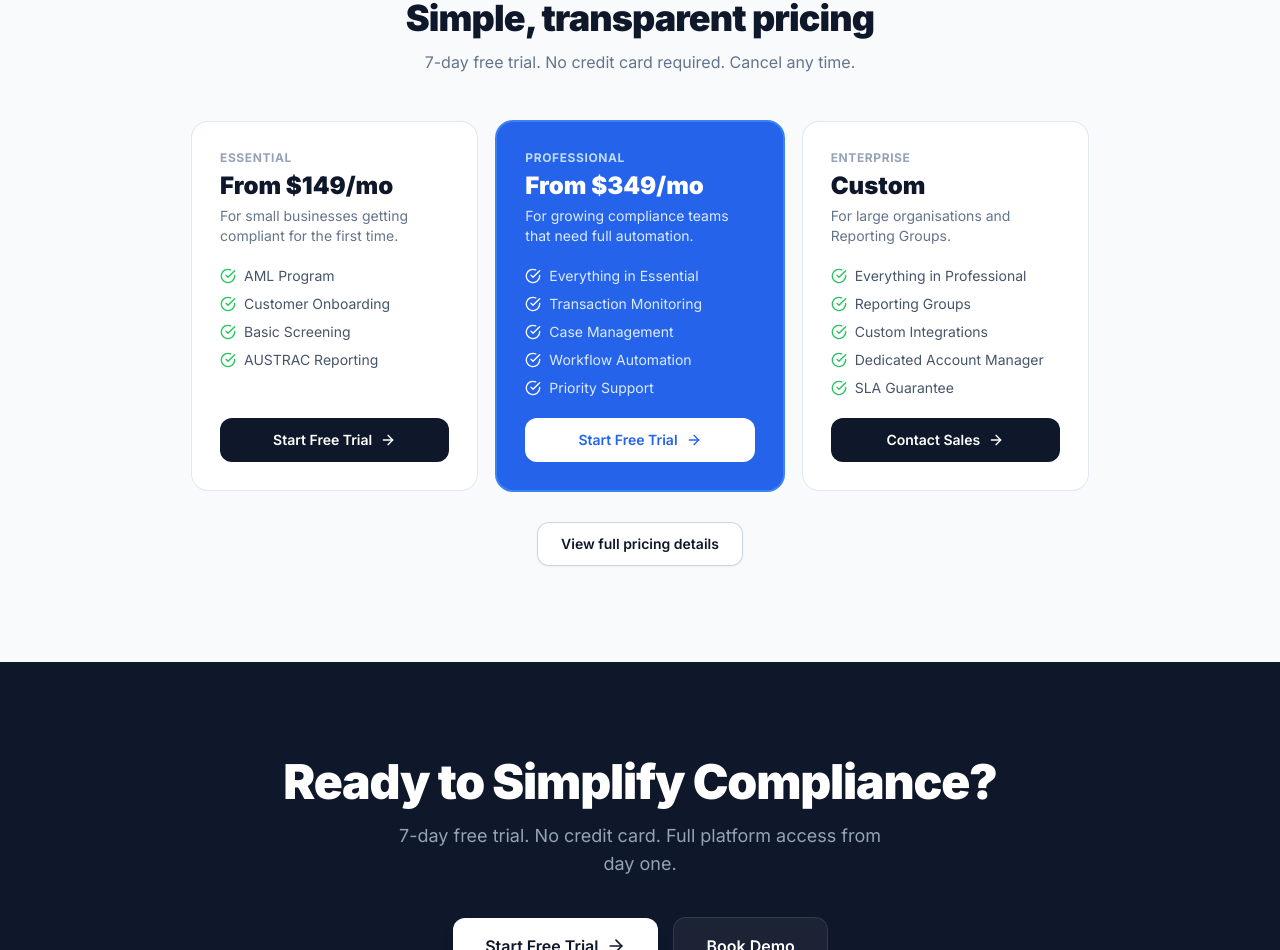
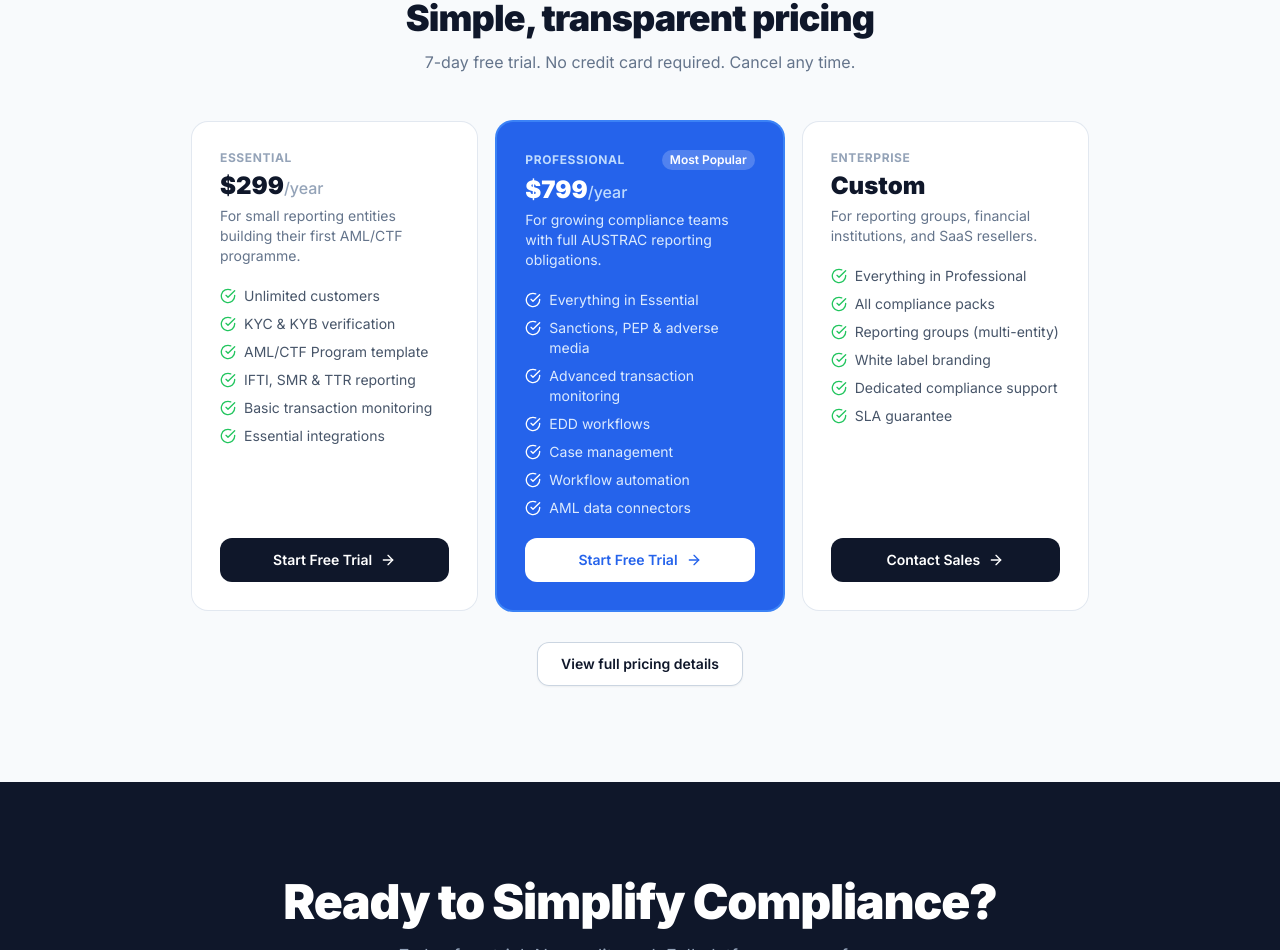
Before and after one commit to jabridge99/Verigo1, a Next.js app in the folder web/: page / in a window 1280 px wide. Shown: the part 6445-7395 px from the top of the page. Built offline with nearby package versions, Linux system fonts and the light colour scheme; no server answers.

Commit message:
Fix home page pricing preview to match pricing page
Update plan names, prices ($299/yr, $799/yr, Custom), descriptions,
and feature lists to stay in sync with the dedicated pricing page.
Add Most Popular badge and billing period display.

https://claude.ai/code/session_017mpYqj7UsY1PDfwG8QBMWg

```diff
--- a/web/app/page.tsx
+++ b/web/app/page.tsx
@@ -524,18 +524,22 @@ function PricingPreview() {
   const plans = [
     {
       name: 'Essential',
-      price: 'From $149/mo',
-      desc: 'For small businesses getting compliant for the first time.',
-      features: ['AML Program', 'Customer Onboarding', 'Basic Screening', 'AUSTRAC Reporting'],
+      price: '$299',
+      period: '/year',
+      badge: null,
+      desc: 'For small reporting entities building their first AML/CTF programme.',
+      features: ['Unlimited customers', 'KYC & KYB verification', 'AML/CTF Program template', 'IFTI, SMR & TTR reporting', 'Basic transaction monitoring', 'Essential integrations'],
       cta: 'Start Free Trial',
       href: '/start-trial',
       highlight: false,
     },
     {
       name: 'Professional',
-      price: 'From $349/mo',
-      desc: 'For growing compliance teams that need full automation.',
-      features: ['Everything in Essential', 'Transaction Monitoring', 'Case Management', 'Workflow Automation', 'Priority Support'],
+      price: '$799',
+      period: '/year',
+      badge: 'Most Popular',
+      desc: 'For growing compliance teams with full AUSTRAC reporting obligations.',
+      features: ['Everything in Essential', 'Sanctions, PEP & adverse media', 'Advanced transaction monitoring', 'EDD workflows', 'Case management', 'Workflow automation', 'AML data connectors'],
       cta: 'Start Free Trial',
       href: '/start-trial',
       highlight: true,
@@ -543,8 +547,10 @@ function PricingPreview() {
     {
       name: 'Enterprise',
       price: 'Custom',
-      desc: 'For large organisations and Reporting Groups.',
-      features: ['Everything in Professional', 'Reporting Groups', 'Custom Integrations', 'Dedicated Account Manager', 'SLA Guarantee'],
+      period: '',
+      badge: null,
+      desc: 'For reporting groups, financial institutions, and SaaS resellers.',
+      features: ['Everything in Professional', 'All compliance packs', 'Reporting groups (multi-entity)', 'White label branding', 'Dedicated compliance support', 'SLA guarantee'],
       cta: 'Contact Sales',
       href: '/live-demo',
       highlight: false,
@@ -575,11 +581,16 @@ function PricingPreview() {
               }`}
             >
               <div>
-                <p className={`text-xs font-bold uppercase tracking-wider mb-1 ${plan.highlight ? 'text-blue-200' : 'text-slate-400'}`}>
-                  {plan.name}
-                </p>
+                <div className="flex items-center justify-between mb-1">
+                  <p className={`text-xs font-bold uppercase tracking-wider ${plan.highlight ? 'text-blue-200' : 'text-slate-400'}`}>
+                    {plan.name}
+                  </p>
+                  {plan.badge && (
+                    <span className="text-xs font-semibold bg-white/20 text-white px-2 py-0.5 rounded-full">{plan.badge}</span>
+                  )}
+                </div>
                 <p className={`text-2xl font-black ${plan.highlight ? 'text-white' : 'text-slate-900'}`}>
-                  {plan.price}
+                  {plan.price}<span className={`text-base font-medium ${plan.highlight ? 'text-blue-200' : 'text-slate-400'}`}>{plan.period}</span>
                 </p>
                 <p className={`text-sm mt-1 ${plan.highlight ? 'text-blue-100' : 'text-slate-500'}`}>
                   {plan.desc}
```
